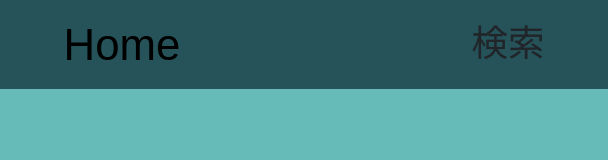
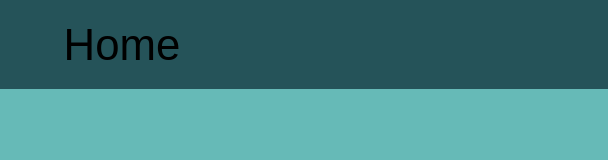
Before and after one commit to interval42/University_Bus_Schedule, an Electron app: page Apps/select.html in a window 608 px wide. Shown: the top 160 px of the page. Drawn offline with nearby package versions, Linux system fonts and the light colour scheme.

Commit message:
remove the "検索" on the nav bar

```diff
--- a/Apps/select.html
+++ b/Apps/select.html
@@ -15,7 +15,7 @@
     <div class="container">
       <a class="navbar-brand pl-3" href="index.html" style="font-size: 3rem;">Home</a>
 
-      <a class="navbar-brand pl-3" style="cursor: pointer; font-size: 2.5rem;" onclick="clickDisplayAlert()">検索</a>
+      <!-- <a class="navbar-brand pl-3" style="cursor: pointer; font-size: 3rem;" onclick="clickDisplayAlert()">検索</a> -->
       <script>
         function clickDisplayAlert() {
           let select = document.querySelector('[name="where"]');
```
